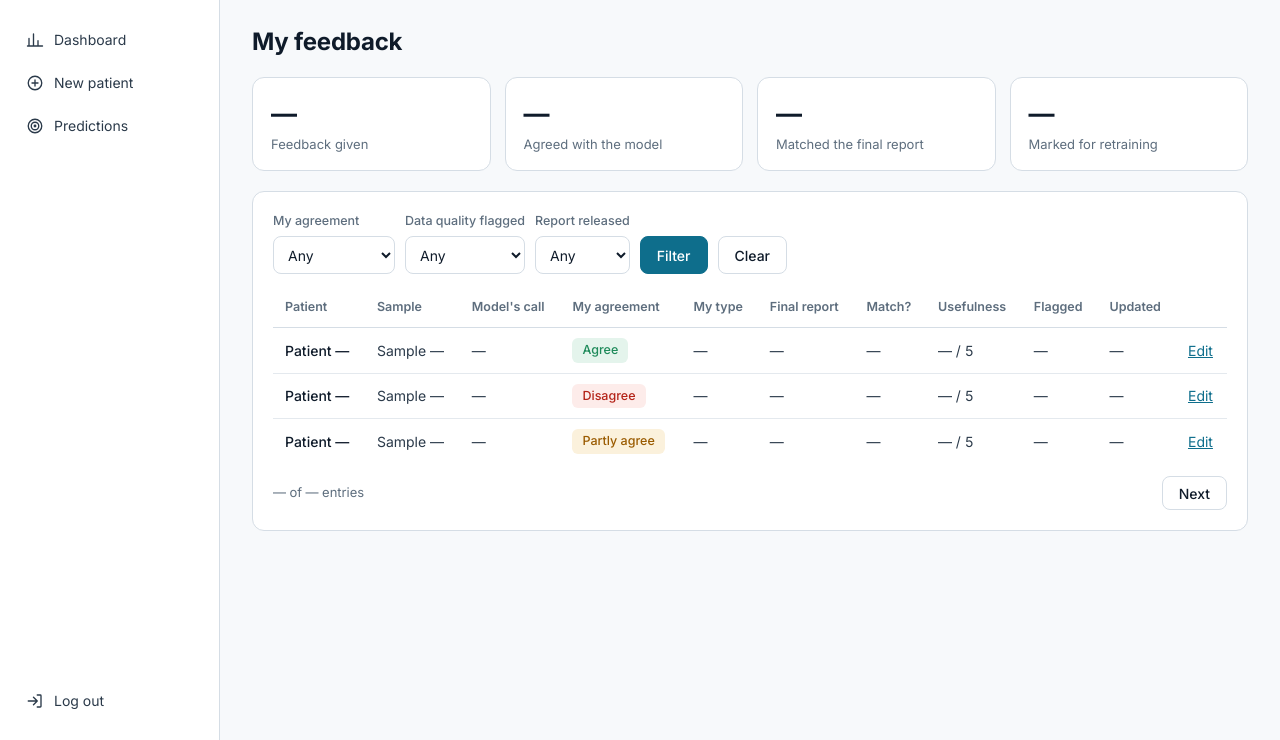
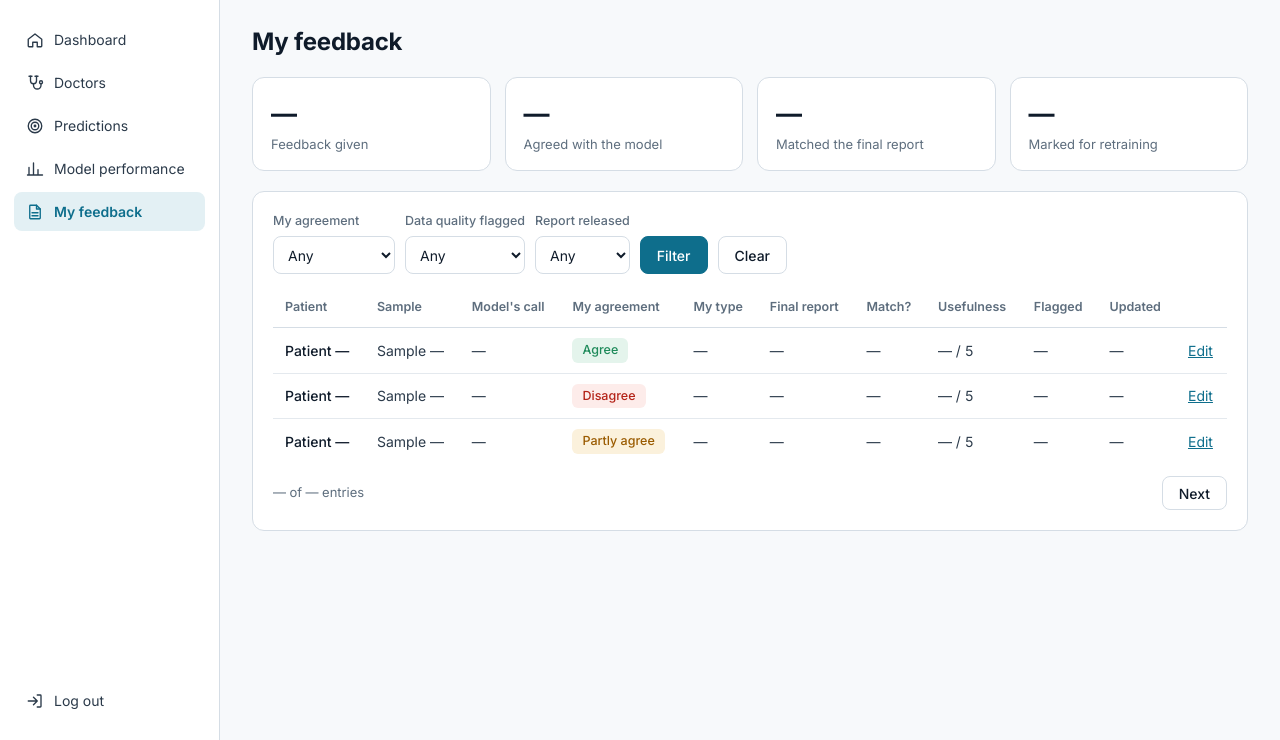
Before and after one commit to haiqa21/biom9450-cancer-portal, a PHP site: page /public/pages/my-feedback.php in a window 1280 px wide. Shown: the part 60-800 px from the top of the page. Run offline with PHP 8.4, Linux system fonts and the light colour scheme.

Commit message:
Restore researcher nav and mutation explorer filter after merging main

```diff
--- a/includes/header.php
+++ b/includes/header.php
@@ -70,10 +70,13 @@ $navItems = [
         ['new-patient', 'New patient', 'plus'],
         ['prediction', 'Predictions', 'target'],
     ],
+    // Researchers read de-identified data and give feedback
     'researcher' => [
-        ['researcher-dashboard', 'Dashboard', 'chart'],
-        ['new-patient', 'New patient', 'plus'],
-        ['prediction', 'Predictions', 'target'],
+        ['researcher-dashboard', 'Dashboard', 'home'],
+        ['research-doctors', 'Doctors', 'stethoscope'],
+        ['research-predictions', 'Predictions', 'target'],
+        ['model-performance', 'Model performance', 'chart'],
+        ['my-feedback', 'My feedback', 'file'],
     ],
 ][$currentUser['role']] ?? [];
 
@@ -85,7 +88,7 @@ $icons = [
     'chart'  => '<path d="M4 20V10M10 20V4M16 20v-7M22 20H2"/>',
     'logout' => '<path d="M15 4h4a1 1 0 0 1 1 1v14a1 1 0 0 1-1 1h-4M10 17l5-5-5-5M15 12H3"/>',
     'stethoscope' => '<path d="M6 3v6a4 4 0 0 0 8 0V3"/><path d="M4 3h4M12 3h4"/><path d="M10 13v2a5 5 0 0 0 10 0v-2"/><circle cx="20" cy="11" r="2"/>',
-    'file'        => '<path d="M14 3H6a1 1 0 0 0-1 1v16a1 1 0 0 0 1 1h12a1 1 0 0 0 1-1V8z"/><path d="M14 3v5h5M8 13h8M8 17h8"/>',
+'file'        => '<path d="M14 3H6a1 1 0 0 0-1 1v16a1 1 0 0 0 1 1h12a1 1 0 0 0 1-1V8z"/><path d="M14 3v5h5M8 13h8M8 17h8"/>',
 ];
 $icon = function (string $name) use ($icons): string {
     return '<svg viewBox="0 0 24 24" width="18" height="18" fill="none" stroke="currentColor" stroke-width="1.8" '
```
Also changed, not shown: includes/partials/mutation-explorer.php (+12 -0 lines).
